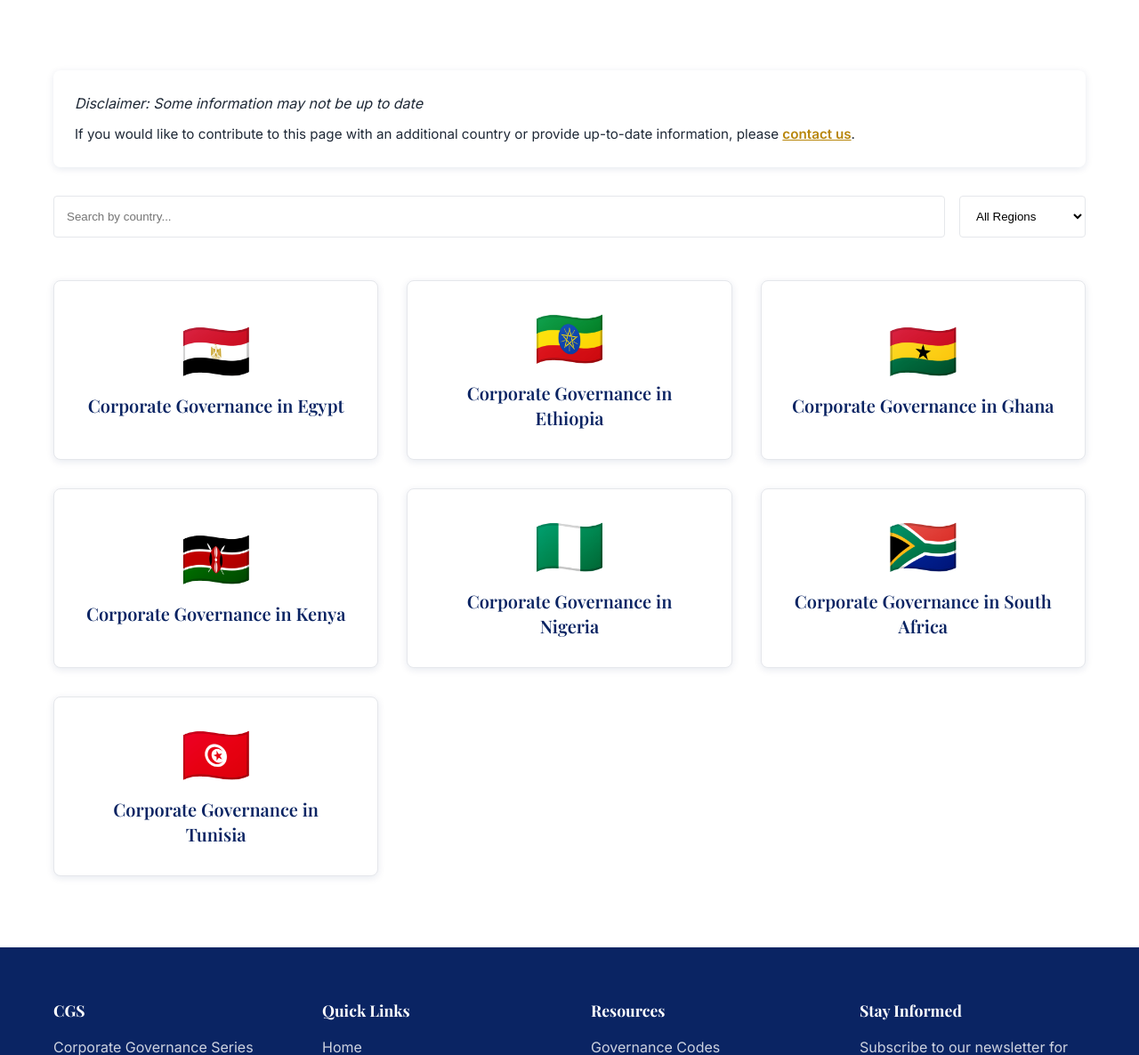
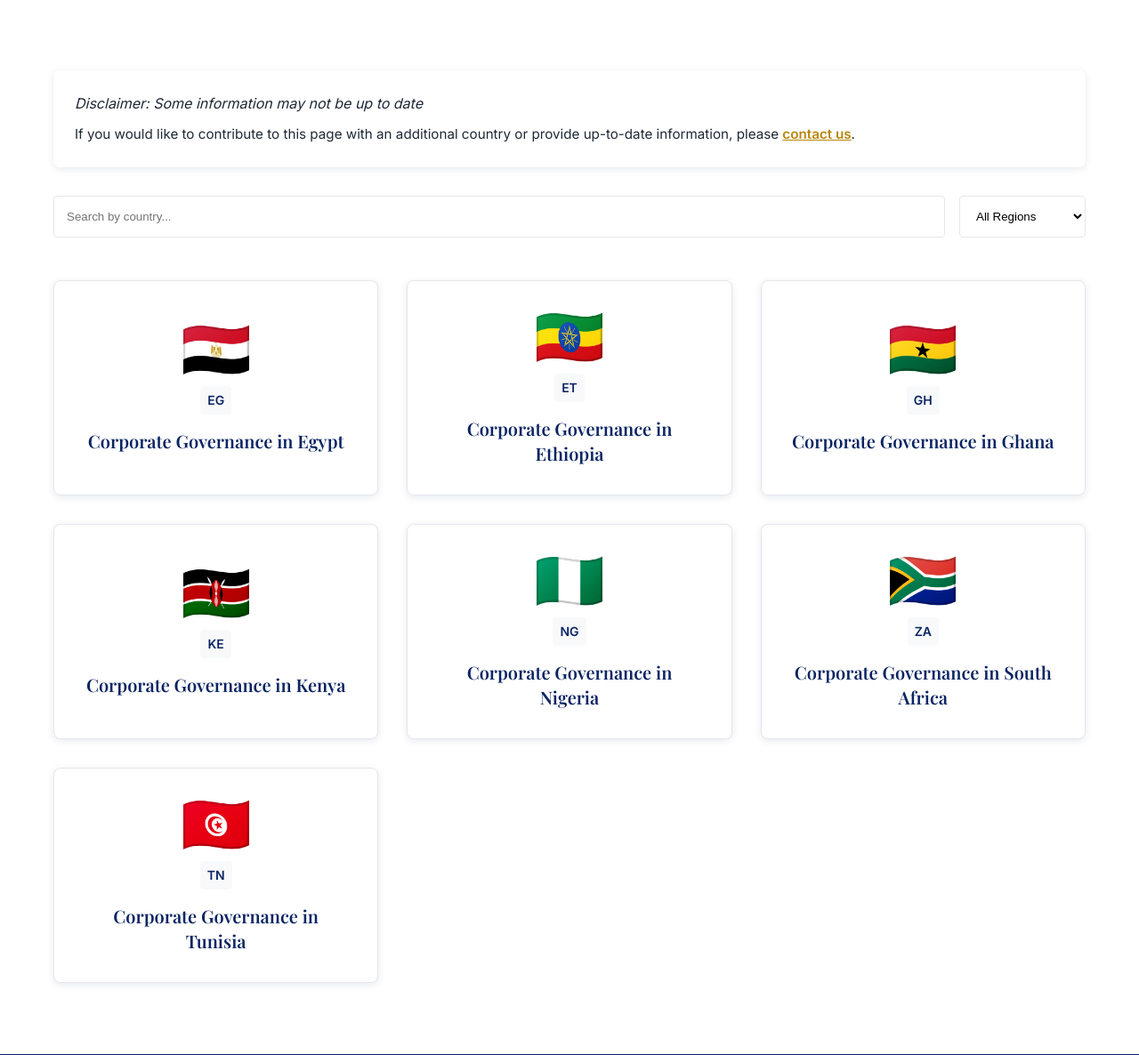
Before and after one commit to sukatu/cgs, a PHP site: page /governance-codes.html in a window 1280 px wide. Shown: the part 465-1651 px from the top of the page at 89% size. Run offline with PHP 8.4, Linux system fonts and the light colour scheme.

Commit message:
Country codes

```diff
--- a/governance-codes.html
+++ b/governance-codes.html
@@ -358,7 +358,10 @@
 
             grid.innerHTML = countries.map(country => `
                 <div class="country-card" onclick="openCountryModal('${country.code}')">
-                    <div class="country-flag">${country.flag}</div>
+                    <div class="country-flag-container">
+                        <div class="country-flag" title="${country.name}">${country.flag}</div>
+                        <span class="flag-fallback">${country.code.toUpperCase()}</span>
+                    </div>
                     <h3 class="country-name">Corporate Governance in ${country.name}</h3>
                 </div>
             `).join('');
@@ -438,7 +441,10 @@
 
             modalBody.innerHTML = `
                 <div class="country-detail-header">
-                    <div class="country-detail-flag">${country.flag}</div>
+                    <div class="country-detail-flag-container">
+                        <div class="country-detail-flag" title="${country.name}">${country.flag}</div>
+                        <span class="flag-fallback">${country.code.toUpperCase()}</span>
+                    </div>
                     <h2 class="country-detail-title">Corporate Governance in ${country.name}</h2>
                 </div>
                 <div class="country-detail-content">
--- a/styles.css
+++ b/styles.css
@@ -2569,10 +2569,38 @@ h1, h2, h3, h4, h5, h6 {
     border-color: var(--accent-gold);
 }
 
+.country-flag-container {
+    position: relative;
+    display: flex;
+    flex-direction: column;
+    align-items: center;
+    margin-bottom: 1rem;
+}
+
 .country-flag {
     font-size: 4rem;
-    margin-bottom: 1rem;
     line-height: 1;
+    font-family: "Segoe UI Emoji", "Apple Color Emoji", "Noto Color Emoji", "EmojiOne Color", "Android Emoji", "Twemoji Mozilla", "Segoe UI Symbol", sans-serif;
+    display: inline-block;
+    min-width: 3rem;
+    min-height: 3rem;
+    text-align: center;
+    -webkit-font-smoothing: antialiased;
+    -moz-osx-font-smoothing: grayscale;
+    text-rendering: optimizeLegibility;
+}
+
+.flag-fallback {
+    font-size: 0.875rem;
+    font-family: 'Inter', sans-serif;
+    font-weight: 600;
+    color: var(--primary-navy);
+    background: var(--bg-offwhite);
+    padding: 0.25rem 0.5rem;
+    border-radius: 4px;
+    margin-top: 0.5rem;
+    text-align: center;
+    display: inline-block;
 }
 
 .country-name {
@@ -2639,10 +2667,30 @@ h1, h2, h3, h4, h5, h6 {
     border-bottom: 1px solid var(--divider-grey);
 }
 
+.country-detail-flag-container {
+    position: relative;
+    display: flex;
+    flex-direction: column;
+    align-items: center;
+    margin-bottom: 1rem;
+}
+
 .country-detail-flag {
     font-size: 5rem;
-    margin-bottom: 1rem;
     line-height: 1;
+    font-family: "Segoe UI Emoji", "Apple Color Emoji", "Noto Color Emoji", "EmojiOne Color", "Android Emoji", "Twemoji Mozilla", "Segoe UI Symbol", sans-serif;
+    display: inline-block;
+    min-width: 4rem;
+    min-height: 4rem;
+    text-align: center;
+    -webkit-font-smoothing: antialiased;
+    -moz-osx-font-smoothing: grayscale;
+    text-rendering: optimizeLegibility;
+}
+
+.country-detail-flag-container .flag-fallback {
+    font-size: 1rem;
+    margin-top: 0.75rem;
 }
 
 .country-detail-title {
```
